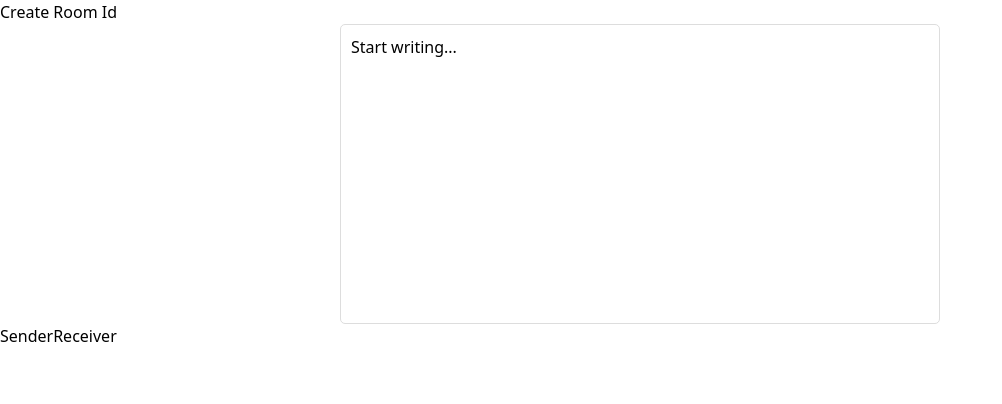
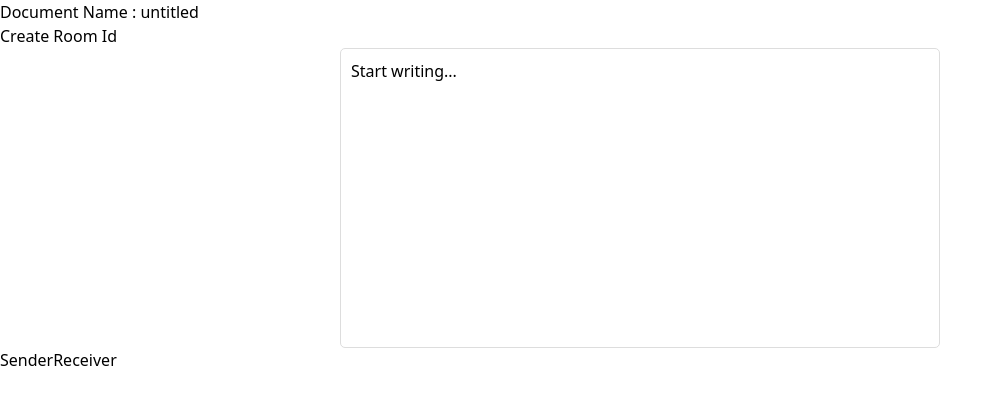
Before and after one commit to OmSharma42306/collborative-docs-app, a React (Vite) app in the folder frontend/: page /sender in a window 1280 px wide. Shown: the top 404 px of the page, without its empty margins (0-1002 px from the left). Built offline with nearby package versions, Linux system fonts and the light colour scheme; no server answers.

Commit message:
fix:sending-docsName-state-to-arena-using-useLocation-react-router-dom.

```diff
--- a/frontend/package.json
+++ b/frontend/package.json
@@ -16,8 +16,8 @@
     "@tiptap/starter-kit": "^2.11.5",
     "axios": "^1.8.4",
     "lucide-react": "^0.344.0",
-    "react": "^19.0.0",
-    "react-dom": "^19.0.0",
+    "react": "^19.1.0",
+    "react-dom": "^19.1.0",
     "react-router-dom": "^7.4.1",
     "recoil": "^0.7.7",
     "tailwindcss": "^4.1.3"
--- a/frontend/src/App.tsx
+++ b/frontend/src/App.tsx
@@ -19,7 +19,7 @@ function App() {
     <Routes>
       <Route path='/' element={<LandingPage/>}></Route>
       <Route path='/dashboard' element={<Dashboard/>}></Route>
-      <Route path='/sender' element={<EditorSender docsName={""}/>}></Route>
+      <Route path='/sender' element={<EditorSender />}></Route>
       <Route path='/receiver' element={<EditorReceiver/>}></Route>
       <Route path='/signup' element={<SignUp/>}></Route>
       <Route path='/login' element={<Login/>}></Route>
--- a/frontend/src/components/Editor_Sender.tsx
+++ b/frontend/src/components/Editor_Sender.tsx
@@ -1,8 +1,12 @@
 import Tiptap from "./TipTap"
-export default function EditorSender({docsName}:any)    {
-    console.log("Omya",docsName)
+import { useLocation } from "react-router-dom"
+
+export default function EditorSender()    {
+    const location = useLocation();
+    const docsName = location.state?.documentName || "untitled";
+
     return <div className="card">
-        <h1>{docsName}</h1>
+     <h1>Document Name : {docsName}</h1>
         <Tiptap />
     </div>
 }
--- a/frontend/src/components/GetAllDocuments.tsx
+++ b/frontend/src/components/GetAllDocuments.tsx
@@ -1,10 +1,12 @@
 import axios from "axios"
 import { useEffect, useState } from "react";
 import { useNavigate } from "react-router-dom";
-import EditorSender from "./Editor_Sender";
+// import { documentNameAtom } from "../recoil/state/documentName";
+//import { useRecoilState } from "recoil";
 const token = localStorage.getItem("token")
 export default function GetAllDocuments(){
     const [allDocuments,setAllDocuments] = useState<[]>([]);
+    // const [docsName,setDocsName] = useRecoilState(documentNameAtom)
     const navigate = useNavigate();
     useEffect(()=>{
     async function fetchAllDocuments(){
@@ -24,8 +26,8 @@ export default function GetAllDocuments(){
 
     async function handleOpenDocument(docsName:string){
 
-        <EditorSender docsName={docsName}/>
-        navigate("/sender")
+        // setDocsName(docsName);
+        navigate("/sender",{state:{documentName:docsName}});
 
     }
 
```
Also changed, not shown: 1 other file (tests, documents, lock files or other folders).
